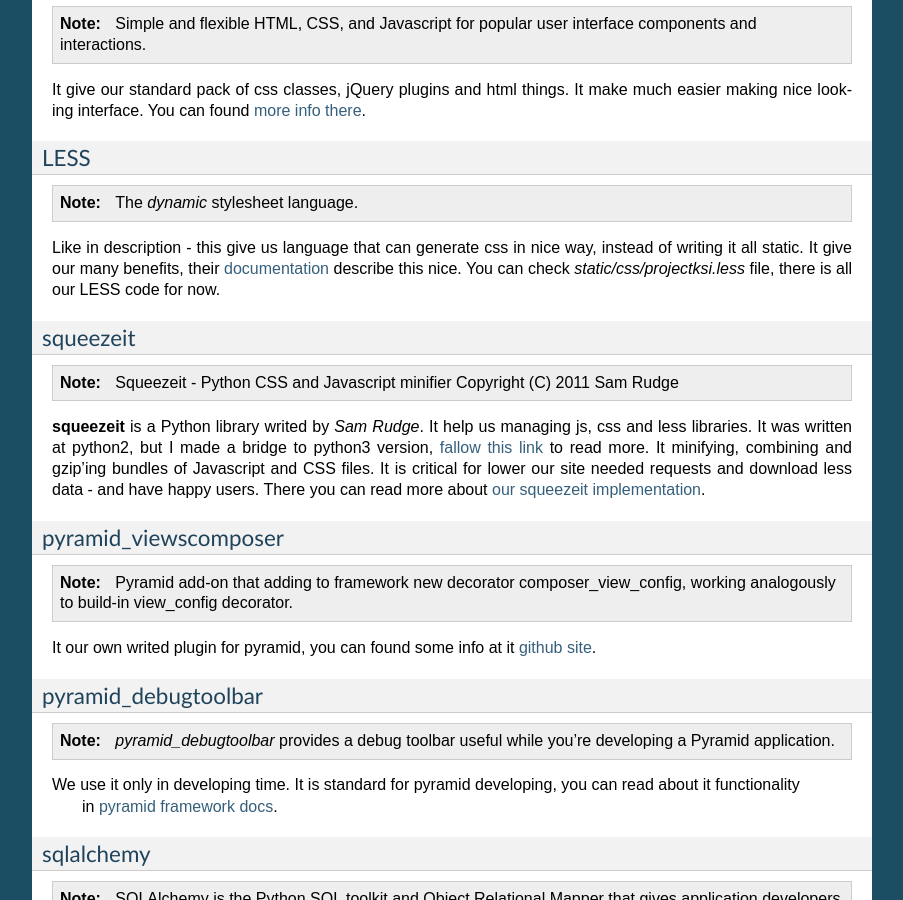
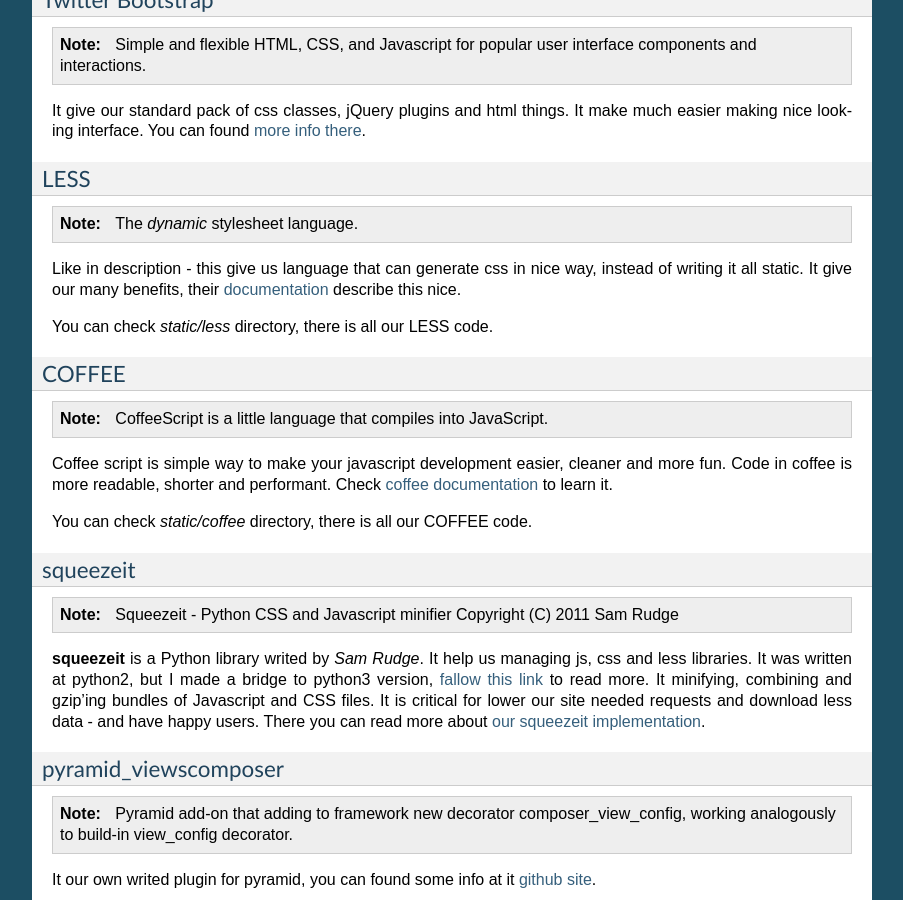
Before and after one commit to wiktor-obrebski/projectksi, a Sphinx documentation site: the page built from docs/source/progs/programming.rst, in a window 1280 px wide and 900 px high, scrolled down 906 px. Shown: the whole window, without its empty margins (198-1101 px from the left). Built offline with Sphinx 7.4.7, drawn with Linux system fonts in a browser that asks for light colours.

Commit message:
add documentation about coffeescript

```diff
--- a/docs/source/progs/programming.rst
+++ b/docs/source/progs/programming.rst
@@ -12,6 +12,7 @@
 * jQuery_
 * `Twitter Bootstrap`_
 * LESS_
+* COFFEE_
 * squeezeit_
 * pyramid_viewscomposer_
 * pyramid_debugtoolbar_
@@ -69,9 +70,23 @@
 
 Like in description - this give us language that can generate css in nice way, instead of writing it all static.
 It give our many benefits, their documentation_ describe this nice.
-You can check *static/css/projectksi.less* file, there is all our LESS code for now.
+
+You can check *static/less* directory, there is all our LESS code.
 
 .. _documentation: http://lesscss.org/
+
+COFFEE
+------
+
+.. note::
+    CoffeeScript is a little language that compiles into JavaScript.
+
+Coffee script is simple way to make your javascript development easier, cleaner and more fun.
+Code in coffee is more readable, shorter and performant. Check `coffee documentation`_ to learn it.
+
+You can check *static/coffee* directory, there is all our COFFEE code.
+
+.. _`coffee documentation`: http://coffeescript.org/
 
 squeezeit
 ---------
```
